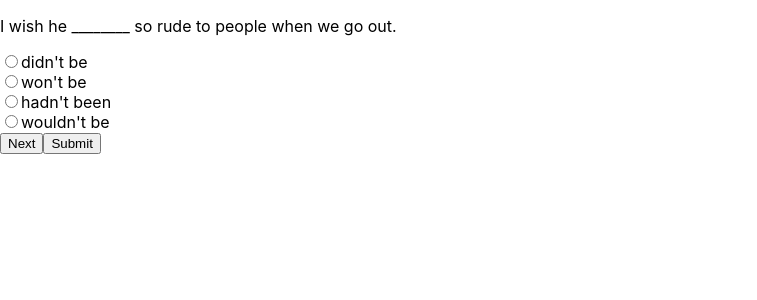
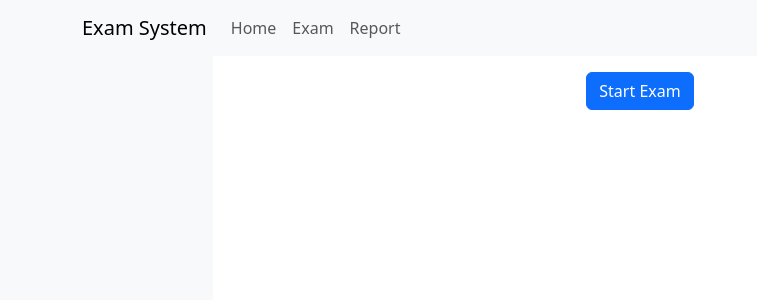
Before and after one commit to nguyenhien512/do-an, a React (Create React App) app: page / in a window 1280 px wide. Shown: the top 300 px of the page, without its empty margins (0-757 px from the left). Built offline with nearby package versions, Linux system fonts and the light colour scheme.

Commit message:
exam screen

```diff
--- a/package.json
+++ b/package.json
@@ -9,7 +9,9 @@
     "bootstrap": "^5.3.0",
     "react": "^18.2.0",
     "react-bootstrap": "^2.8.0",
+    "react-countdown": "^2.3.5",
     "react-dom": "^18.2.0",
+    "react-router-dom": "^6.14.0",
     "react-scripts": "5.0.1",
     "web-vitals": "^2.1.4"
   },
--- a/src/App.css
+++ b/src/App.css
@@ -1,4 +1,4 @@
-.App {
+/* .App {
   text-align: center;
 }
 
@@ -35,4 +35,20 @@
   to {
     transform: rotate(360deg);
   }
+} */
+
+:root {
+  --main-color:#0d6efd;
 }
+
+.hidden {
+  display: none;
+}
+
+#root {
+  height: 100vh;
+}
+
+#left .highlighted {
+  color:var(--main-color);
+}
--- a/src/App.js
+++ b/src/App.js
@@ -1,10 +1,15 @@
 import './App.css';
+import { BrowserRouter as Router, Routes, Route } from 'react-router-dom';
 
 import Exam from './Pages/Exam/Exam';
+import Header from './Components/Header/Header';
+
 function App() {
   return (
-    <Exam/>
-  );
-}
+    <div className="m-0 vw-100 vh-100">
+      <Header/>
+      <Exam/>
+    </div>
+  )}
 
 export default App;
--- /dev/null
+++ b/src/Components/Header/Header.js
@@ -0,0 +1,16 @@
+import {Container, Nav, Navbar} from 'react-bootstrap';
+
+function Header() {
+    return (
+        <Navbar bg="light" data-bs-theme="light">
+        <Container>
+          <Navbar.Brand href="#home">Exam System</Navbar.Brand>
+          <Nav className="me-auto">
+            <Nav.Link href="#home">Home</Nav.Link>
+            <Nav.Link href="#features">Exam</Nav.Link>
+            <Nav.Link href="#pricing">Report</Nav.Link>
+          </Nav>
+        </Container>
+      </Navbar>
+    )}
+export default Header;
--- a/src/Components/Question/Question.js
+++ b/src/Components/Question/Question.js
@@ -1,23 +1,20 @@
 import { Container } from "react-bootstrap";
 
 
-function Question({ question, isDisplay, postAnswer }) {
+function Question({ question, isDisplay, postAnswer, isDisabled }) {
     Question.defaultProps = {
         question: {},
         isDisplay: true,
+        postAnswer: null,
+        isDisabled: true
       }
-    let displayCSS = "";
-    if (isDisplay) {
-        displayCSS = "block";
-    } else {
-        displayCSS = "none";
-    }
+
     return (
-        <Container style={{display:displayCSS}}>
+        <Container className={isDisplay ? "" : "hidden"}>
             <p>{question.text}</p>
             {Object.entries(question.answers).map((item) => (
                 <div key={`${question.id}-${item[0]}`} className="mb-3">
-                        <input type="radio" name={question.id} value={item[0]} id={`${question.id}-${item[0]}`} onChange={postAnswer}/>
+                        <input type="radio" name={question.id} value={item[0]} id={`${question.id}-${item[0]}`} onChange={postAnswer} disabled={isDisabled}/>
                         <label htmlFor={`${question.id}-${item[0]}`}>{item[1]}</label>
                 </div>
             ))}
--- a/src/Pages/Exam/Exam.js
+++ b/src/Pages/Exam/Exam.js
@@ -1,17 +1,24 @@
-import Container from 'react-bootstrap/Container';
 import Row from 'react-bootstrap/Row';
 import Col from 'react-bootstrap/Col';
-import Stack from 'react-bootstrap/Stack';
 import Question from '../../Components/Question/Question';
-import { useState } from 'react';
-import { Button } from 'react-bootstrap';
+import { useRef, useState, useEffect} from 'react';
+import { Button, Container } from 'react-bootstrap';
 import Form from 'react-bootstrap/Form';
+import Countdown from 'react-countdown';
+import { ListGroup } from 'react-bootstrap';
 
 function Exam() {
   const [currentQuestion, setCurrentQuestion] = useState(0);
-  const [answers, setAnswer] = useState([]);
+  const [answers, setAnswers] = useState([]);
+  const [isStartExam, setIsStartExam] = useState(false);
+  const [isFinishExam, setIsFinishExam] = useState(false);
+  const timerRef = useRef(null);
+  const [duration, setDuration] = useState(0);
+  const [startTime, setStartTime] = useState(0);
+
   const questions = [
-    { id: "6500",
+    {
+      id: "6500",
       text: "I wish he ________ so rude to people when we go out.",
       answers: {
         "A": "didn't be",
@@ -20,7 +27,8 @@ function Exam() {
         "D": "wouldn't be"
       }
     },
-    { id: "6501",
+    {
+      id: "6501",
       text: "Winters here ________ be really cold sometimes, so make sure you bring warm clothes!",
       answers: {
         "A": "may",
@@ -29,7 +37,8 @@ function Exam() {
         "D": "could"
       }
     },
-    { id: "6502",
+    {
+      id: "6502",
       text: "But they ________be away – I saw them this morning!",
       answers: {
         "A": "shouldn't",
@@ -41,7 +50,6 @@ function Exam() {
   ]
 
   function addAnswer(questionId, answer) {
-    console.log(answer);
     console.log(questionId, answer);
     let existQuestion = answers.find(item => item.questionId === questionId);
     if (existQuestion) {
@@ -64,35 +72,88 @@ function Exam() {
 
   function postAnswer(event) {
     let input = event.target;
-    addAnswer(input.name, input.value)
+    addAnswer(input.name, input.value);
+    console.log(answers);
   }
 
   function handleSubmit(event) {
     event.preventDefault();
-    console.log(answers);
+    event.target.reset();
+    timerRef.current.stop();
+    finishExam();
   }
+
+  function finishExam() {
+    setDuration(Date.now() - startTime);
+    //post answer to server
+    setIsFinishExam(true);
+    resetAfter(2000);
+  }
+
+  function resetAfter(ms) {
+    setTimeout(() => {
+      setIsFinishExam(false);
+      setIsStartExam(false);
+    }, ms)
+  }
+
+  function handleStart() {
+    setIsStartExam(true);
+    setDuration(0);
+    setStartTime(Date.now());
+    setCurrentQuestion(0);
+  }
+
+   function handleTimeOut(timerDeltaObject, isCompleted) {
+      finishExam();
+   }
+
   return (
-    <Container>
-      <Row>
-        <Col className="main">
-          <Form onSubmit={handleSubmit}>
-          <Stack gap={3}>
-            {questions.map((item,index) => (
-              <Question question={item} isDisplay={index === currentQuestion} postAnswer={postAnswer}/>
+      <Row className="bg-light w-100 m-0 h-100">
+        <Col id="left" className="bg-transparent pt-3">
+          {isStartExam?
+                    <ListGroup >
+                    {questions.map((item, index) => (
+                      <ListGroup.Item key={index} className={index === currentQuestion ? "highlighted" : ""}>Question {index}</ListGroup.Item>
                     ))}
-          </Stack>
-          <Button onClick={handleNext}>
+                  </ListGroup>
+            : null}
+
+        </Col>
+        <Col id="main" className="bg-white pt-3" lg="8" md="6" xs="6">
+          <Container className="d-inline-flex justify-content-center"><Button disabled={isStartExam} onClick={handleStart} >Start Exam</Button></Container>
+          {isStartExam?
+                    <Form onSubmit={handleSubmit} className="form mt-3">
+                    {questions.map((item, index) => (
+                      <Question question={item} isDisplay={index === currentQuestion} postAnswer={postAnswer} isDisabled={false}/>
+                    ))}
+                    <Container className="d-flex justify-content-between">
+                    <Button onClick={handleNext} className="float-start">
                       Next
                     </Button>
-          <Button type="submit">
+                    <Button type="submit" className="float-end">
                       Submit
                     </Button>
+                    </Container>
                   </Form>
+          : null}
+          {
+            isFinishExam ?
+            <Container className="text-center">
+              <h2>Summary</h2>
+                {answers.map((item) => (
+                  <p>Question {item.questionId} : <span>{item.answer}</span>
+                  </p>
+                ))}
+                <p>Duration {duration}</p>
+            </Container>
+            : null
+          }
         </Col>
-        <Col className="timer">
+        <Col className="bg-transparent pt-3 d-flex justify-content-center" id="right">
+          {isStartExam ? <Countdown date={startTime + 15000} autoStart={true} ref={timerRef} onComplete={handleTimeOut}/> : null}
         </Col>
       </Row>
-    </Container>
   );
 }
 
--- a/src/index.js
+++ b/src/index.js
@@ -3,6 +3,7 @@ import ReactDOM from 'react-dom/client';
 import './index.css';
 import App from './App';
 import reportWebVitals from './reportWebVitals';
+import 'bootstrap/dist/css/bootstrap.min.css';
 
 const root = ReactDOM.createRoot(document.getElementById('root'));
 root.render(
```
Also changed, not shown: 1 other file (tests, documents, lock files or other folders). Lines whose indentation alone changed are shown as unchanged.
